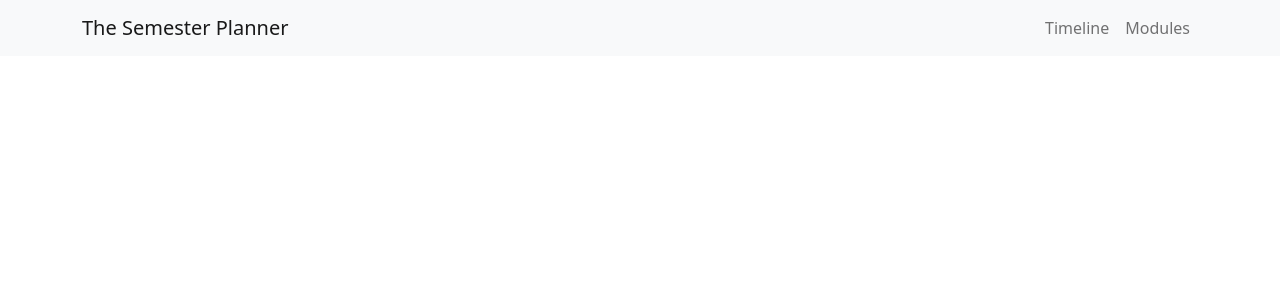
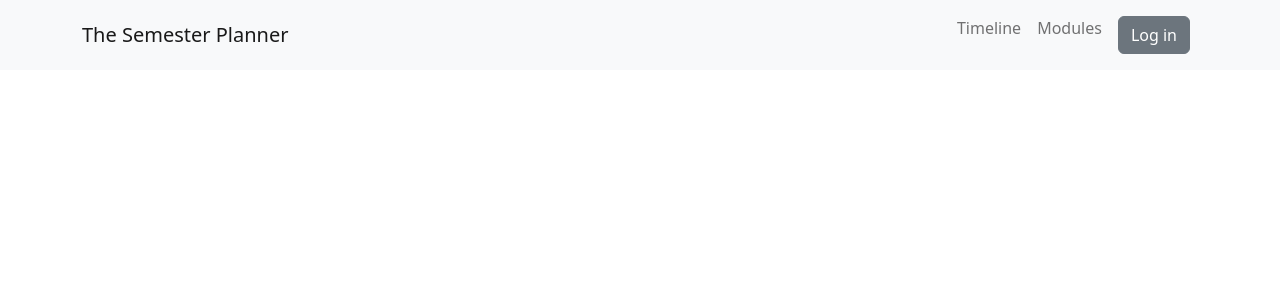
Before and after one commit to Semester-Planner/frontend, a React (Create React App) app: page / in a window 1280 px wide. Shown: the top 300 px of the page. Built offline with nearby package versions, Linux system fonts and the light colour scheme.

Commit message:
ref: login as button

```diff
--- a/src/components/Authentication/Login.js
+++ b/src/components/Authentication/Login.js
@@ -7,15 +7,14 @@ export const Login = () => {
   const handleShow = () => setShow(true);
 
   return (
-    <div className="text-center">
-      <h1 className="p-3">Login page :)</h1>
-      <Button variant="dark" onClick={handleShow}>
+    <>
+      <Button variant="secondary" onClick={handleShow}>
         {" "}
         Log in{" "}
       </Button>
 
       <LoginModal show={show} onHide={handleClose} />
-    </div>
+    </>
   );
 };
 
--- a/src/components/Navbar/Navbar.js
+++ b/src/components/Navbar/Navbar.js
@@ -1,6 +1,7 @@
 import Container from "react-bootstrap/Container";
 import Nav from "react-bootstrap/Nav";
 import Navbar from "react-bootstrap/Navbar";
+import { Login } from "../Authentication/Login";
 
 export default function Navigation() {
   return (
@@ -12,6 +13,10 @@ export default function Navigation() {
           <Nav className="me-auto">
             <Nav.Link href="timeline">Timeline</Nav.Link>
             <Nav.Link href="modules">Modules</Nav.Link>
+            <Nav.Link href="">
+              {" "}
+              <Login />{" "}
+            </Nav.Link>
           </Nav>
         </Navbar.Collapse>
       </Container>
--- a/src/index.js
+++ b/src/index.js
@@ -18,10 +18,6 @@ const router = createBrowserRouter([
         path: "modules",
         element: <ModuleGallery />,
       },
-      {
-        path: "login",
-        element: <Login />,
-      },
     ],
   },
 ]);
```
